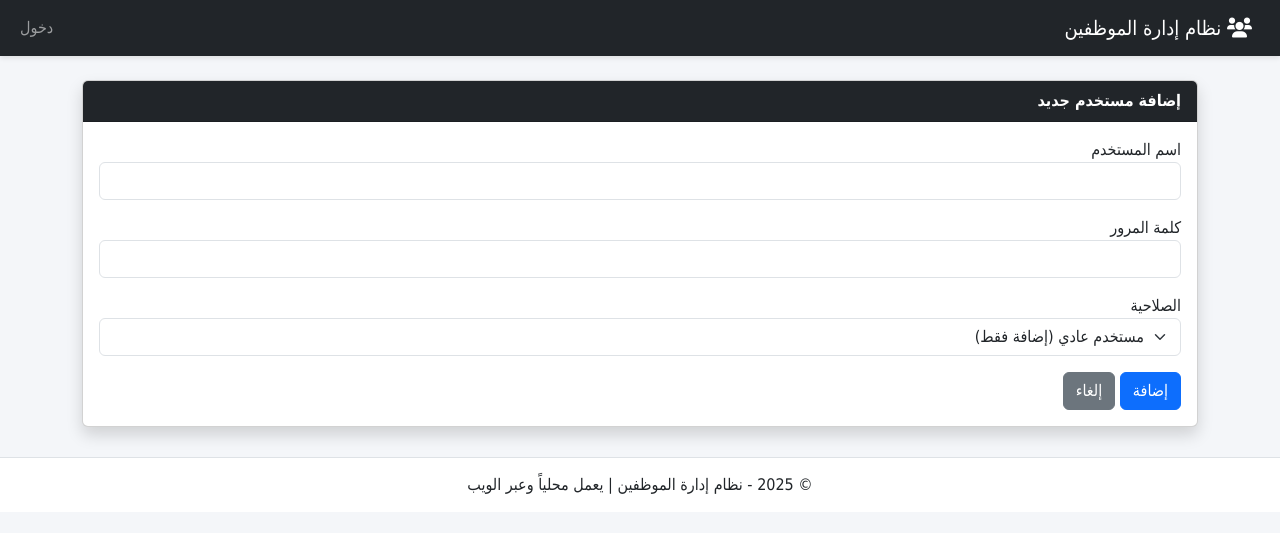
After one commit to starduse2/starduse2.gethub.io, a Flask app: template templates/add_user.html in a window 1280 px wide. The commit adds this page. Shown: the top 533 px of the page. Run offline with Flask 3, Linux system fonts and the light colour scheme; the template is opened without the code that fills it, so the values that code supplies are empty.

Commit message:
Add files via upload

```diff
--- a/templates/add_employee.html
+++ b/templates/add_employee.html
@@ -1,5 +1,4 @@
 {% extends "base.html" %}
-
 {% block content %}
 <div class="card shadow">
     <div class="card-header">
--- /dev/null
+++ b/templates/add_user.html
@@ -0,0 +1,27 @@
+{% extends "base.html" %}
+{% block content %}
+<div class="card shadow">
+    <div class="card-header bg-dark text-white">إضافة مستخدم جديد</div>
+    <div class="card-body">
+        <form method="POST">
+            <div class="mb-3">
+                <label>اسم المستخدم</label>
+                <input type="text" name="username" class="form-control" required>
+            </div>
+            <div class="mb-3">
+                <label>كلمة المرور</label>
+                <input type="password" name="password" class="form-control" required>
+            </div>
+            <div class="mb-3">
+                <label>الصلاحية</label>
+                <select name="role" class="form-select">
+                    <option value="user">مستخدم عادي (إضافة فقط)</option>
+                    <option value="admin">مدير (كامل الصلاحيات)</option>
+                </select>
+            </div>
+            <button type="submit" class="btn btn-primary">إضافة</button>
+            <a href="{{ url_for('list_users') }}" class="btn btn-secondary">إلغاء</a>
+        </form>
+    </div>
+</div>
+{% endblock %}
--- a/templates/base.html
+++ b/templates/base.html
@@ -7,32 +7,12 @@
     <link href="https://cdn.jsdelivr.net/npm/bootstrap@5.3.0/dist/css/bootstrap.min.css" rel="stylesheet">
     <link rel="stylesheet" href="https://cdnjs.cloudflare.com/ajax/libs/font-awesome/6.0.0-beta3/css/all.min.css">
     <style>
-        body {
-            background: #f4f6f9;
-            font-family: 'Tahoma', 'Segoe UI', sans-serif;
-        }
-        .navbar {
-            box-shadow: 0 2px 5px rgba(0,0,0,0.1);
-        }
-        .card-header {
-            background-color: #0d6efd;
-            color: white;
-            font-weight: bold;
-        }
-        .btn-sm {
-            margin: 2px;
-        }
-        .table th, .table td {
-            vertical-align: middle;
-            text-align: center;
-        }
-        .footer {
-            background-color: #fff;
-            border-top: 1px solid #dee2e6;
-            margin-top: 30px;
-            padding: 15px;
-            text-align: center;
-        }
+        body { background: #f4f6f9; font-family: 'Tahoma', 'Segoe UI', sans-serif; }
+        .navbar { box-shadow: 0 2px 5px rgba(0,0,0,0.1); }
+        .card-header { background-color: #0d6efd; color: white; font-weight: bold; }
+        .btn-sm { margin: 2px; }
+        .table th, .table td { vertical-align: middle; text-align: center; }
+        .footer { background-color: #fff; border-top: 1px solid #dee2e6; margin-top: 30px; padding: 15px; text-align: center; }
     </style>
 </head>
 <body>
@@ -41,12 +21,29 @@
             <a class="navbar-brand" href="{{ url_for('index') }}">
                 <i class="fas fa-users"></i> نظام إدارة الموظفين
             </a>
-            <div class="collapse navbar-collapse">
+            <button class="navbar-toggler" type="button" data-bs-toggle="collapse" data-bs-target="#navbarNav">
+                <span class="navbar-toggler-icon"></span>
+            </button>
+            <div class="collapse navbar-collapse" id="navbarNav">
                 <ul class="navbar-nav me-auto mb-2 mb-lg-0">
-                    <li class="nav-item"><a class="nav-link" href="{{ url_for('index') }}">الرئيسية</a></li>
-                    <li class="nav-item"><a class="nav-link" href="{{ url_for('add_employee') }}">إضافة موظف</a></li>
-                    <li class="nav-item"><a class="nav-link" href="{{ url_for('import_data') }}">استيراد</a></li>
+                    {% if current_user.is_authenticated %}
+                        {% if current_user.role == 'admin' %}
+                            <li class="nav-item"><a class="nav-link" href="{{ url_for('list_users') }}">المستخدمين</a></li>
+                            <li class="nav-item"><a class="nav-link" href="{{ url_for('import_data') }}">استيراد</a></li>
+                        {% endif %}
+                        {% if current_user.is_authenticated and user_can_add() %}
+							<li class="nav-item"><a class="nav-link" href="{{ url_for('add_employee') }}">إضافة موظف</a></li>
+						{% endif %}
+                        <li class="nav-item"><a class="nav-link" href="{{ url_for('logout') }}">تسجيل خروج</a></li>
+                    {% else %}
+                        <li class="nav-item"><a class="nav-link" href="{{ url_for('login') }}">دخول</a></li>
+                    {% endif %}
                 </ul>
+                {% if current_user.is_authenticated %}
+                    <span class="navbar-text text-light">
+                        مرحباً {{ current_user.username }} ({% if current_user.role == 'admin' %}مدير{% else %}مستخدم عادي{% endif %})
+                    </span>
+                {% endif %}
             </div>
         </div>
     </nav>
@@ -72,7 +69,6 @@
 
     <script src="https://cdn.jsdelivr.net/npm/bootstrap@5.3.0/dist/js/bootstrap.bundle.min.js"></script>
     <script>
-        // تحديد/إلغاء تحديد كل الصفوف
         function toggleSelectAll(source) {
             let checkboxes = document.getElementsByName('selected_ids');
             for(let i=0; i<checkboxes.length; i++) {
--- a/templates/edit_employee.html
+++ b/templates/edit_employee.html
@@ -1,5 +1,4 @@
 {% extends "base.html" %}
-
 {% block content %}
 <div class="card shadow">
     <div class="card-header">
--- a/templates/import.html
+++ b/templates/import.html
@@ -1,5 +1,4 @@
 {% extends "base.html" %}
-
 {% block content %}
 <div class="card shadow">
     <div class="card-header">
@@ -10,7 +9,7 @@
             <div class="mb-3">
                 <label class="form-label">اختر الملف (CSV أو XLSX)</label>
                 <input type="file" name="file" class="form-control" accept=".csv,.xlsx" required>
-                <div class="form-text">يجب أن يحتوي الملف على الأعمدة التالية بالترتيب أو بنفس الأسماء: النمرة، الرتبة، الاسم، الدائرة، الإدارة، الهاتف، واتساب، المهنة، تاريخ التجنيد، ملاحظات.</div>
+                <div class="form-text">يجب أن يحتوي الملف على الأعمدة التالية: النمرة، الرتبة، الاسم، الدائرة، الإدارة، الهاتف، واتساب، المهنة، تاريخ التجنيد، ملاحظات.</div>
                 <div class="form-text text-info">سيتم تخطي السجلات التي لها نفس النمرة الموجودة مسبقاً.</div>
             </div>
             <button type="submit" class="btn btn-primary"><i class="fas fa-upload"></i> رفع واستيراد</button>
```
Also changed, not shown: templates/index.html (+15 -11 lines), templates/login.html (added, +25 -0 lines), templates/users.html (added, +32 -0 lines).
